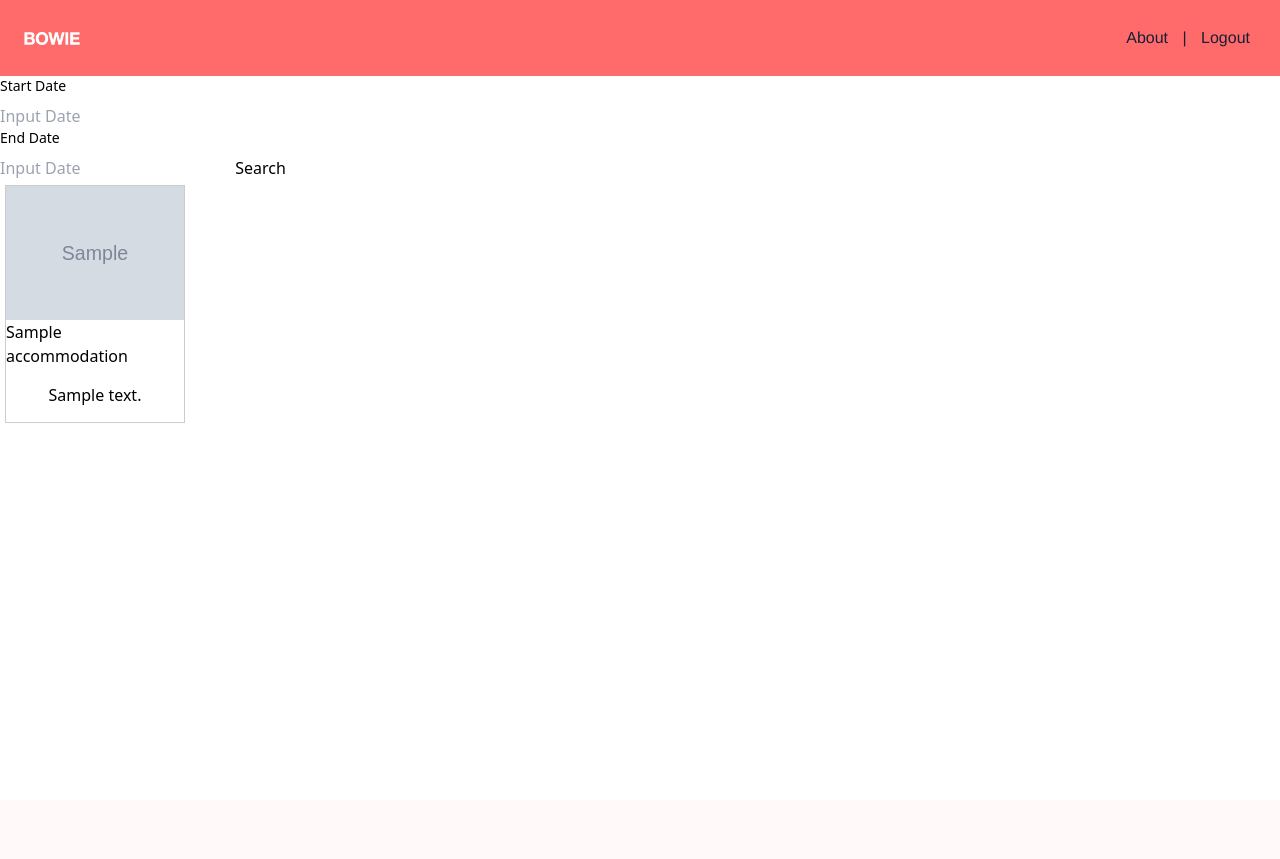
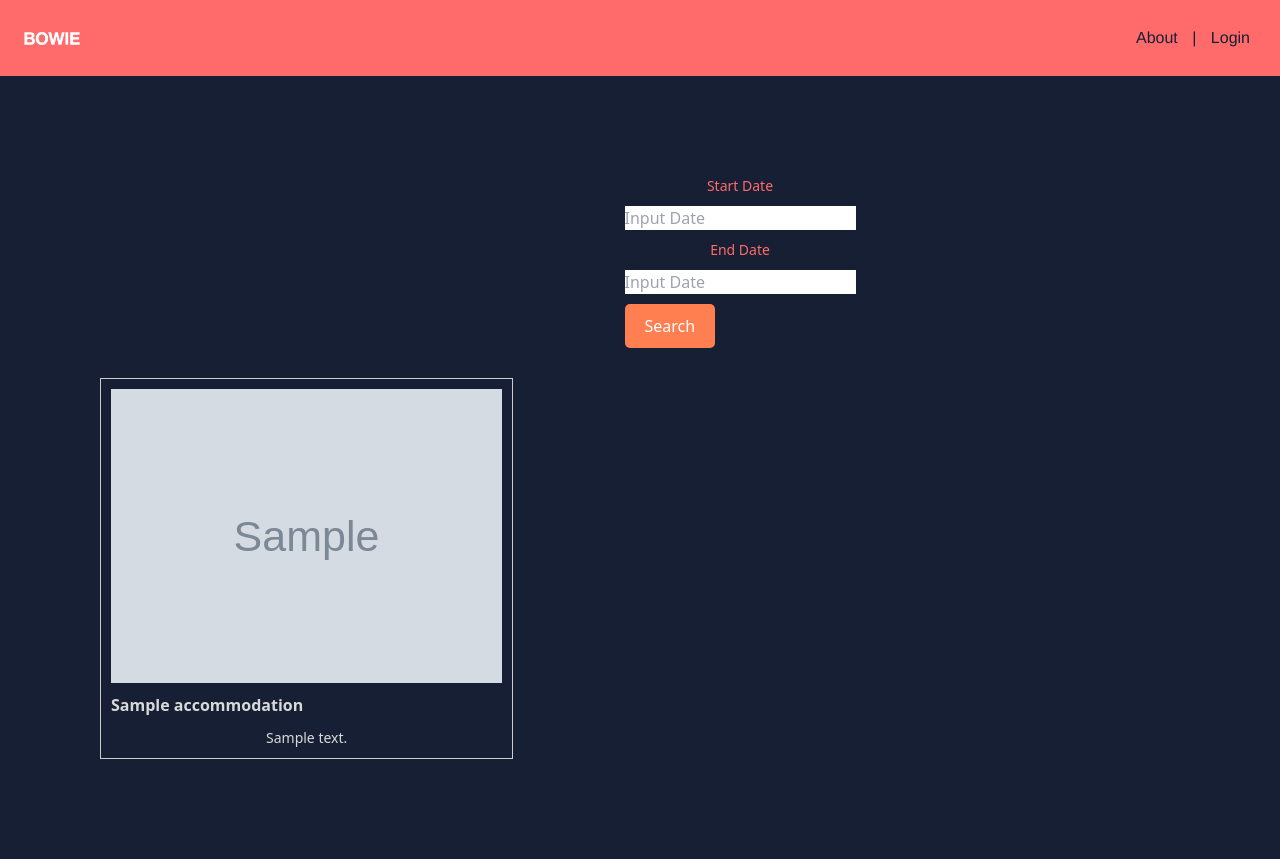
Before and after one commit to AdrianBcode/Bowie-BnB-Project, a Flask app: template templates/accommodations.html in a window 1280 px wide; the page is wider, and only the part inside the window is pictured. Before the commit the page ends 423 px from the top of that part, so only its background shows below. Run offline with Flask 3, Linux system fonts and the light colour scheme; the template is opened without the code that fills it: most values are stand-ins (such as "Sample title", 1, 10 or a date in 2020); grey boxes marked "Sample" are stand-in pictures; some libraries are stand-ins or nearby versions.

Commit message:
Update static and templates with html, css and tailwind

```diff
--- a/static/style-about.css
+++ b/static/style-about.css
@@ -52,4 +52,7 @@ h1, h2, .unique-description {
     flex-direction: column;
     justify-content: center;
     align-items: center;
+    text-transform: uppercase;
+    margin: 10px;
+    padding: 10px;
 }
--- /dev/null
+++ b/static/style-accomm.css
@@ -0,0 +1,83 @@
+/* style.css */
+header {
+    background-color: #ff6b6b; /* coral 60% */
+    color: #171f34; /* navy 30% */
+    padding: 10px;
+    display: flex;
+    justify-content: space-between;
+    align-items: center;
+    font-family: 'Helvetica Neue', sans-serif;
+}
+
+#logo {
+    width: 100px;
+    margin: 0;
+}
+
+#nav {
+    margin-right: 10px;
+}
+
+#nav a {
+    text-decoration: none;
+    color: #171f34;
+    margin: 0 10px;
+    font-family: 'Helvetica Neue', sans-serif;
+}
+
+body {
+    background-color: #171f34;
+    color: #d9d9d9;
+}
+
+.container {
+    display: flex;
+    flex-direction: column;
+    align-items: center;
+    margin: 100px;
+}
+
+.search-form {
+    text-align: center;
+    margin-bottom: 20px;
+}
+
+.search-form label, .search-form input, .search-form button {
+    display: block;
+    margin-bottom: 10px;
+}
+
+.grid-results {
+    display: grid;
+    grid-template-columns: repeat(3, 1fr);
+    gap: 20px;
+    justify-content: center;
+}
+
+.gallery {
+    text-align: center;
+    border: 1px solid #ccc;
+    padding: 10px;
+    max-width: 100%;
+}
+
+.gallery a {
+    text-decoration: none;
+    color: #333;
+}
+
+.gallery img {
+    max-width: 100%;
+    height: auto;
+    width: 100%;
+    object-fit: cover;
+}
+
+.gallery .flex.center {
+    font-weight: bold;
+    margin: 10px 0;
+}
+
+.gallery .desc {
+    font-size: 14px;
+}
--- a/templates/about.html
+++ b/templates/about.html
@@ -21,11 +21,11 @@
             <a href="/login">Login</a>
         </div>
     </header>
-    <h1>About Us</h1>
+    <h1 style="font-weight: bold;"> About Us</h1>
 
     <div class="visionary">
         <h2>Meet the Visionaries:</h2>
-        <ul>
+        <ul style="text-align: center;">
             <li>George, the Free Spirit</li>
             <li>Iain, the Design Guru</li>
             <li>Mustafa, the Techno-Whiz</li>
@@ -33,7 +33,7 @@
         </ul>
     </div>
 
-    <h2>What Makes BowieBnB Unique:</h2>
+    <h2 style="font-weight: bold;"> What Makes BowieBnB Unique:</h2>
     <p>
         BowieBnB distinguishes itself through a unique blend of innovation, style, and heartfelt hospitality. What sets BowieBnB apart is its commitment to creating memorable journeys rather than just providing accommodations. We redefine the way travelers experience the world by offering a handpicked selection of enchanting stays that are a world away from cookie-cutter hotels.
     </p>
--- a/templates/accommodations.html
+++ b/templates/accommodations.html
@@ -2,9 +2,10 @@
 <html>
 <head>
     <title>BowieBnB - List of accommodations</title>
-    <link rel="stylesheet" type="text/css" href="/static/style-spaces.css">
+    <link rel="stylesheet" type="text/css" href="/static/style-accomm.css">
     <link rel="stylesheet" href="https://cdn.jsdelivr.net/npm/tailwindcss@2.2.19/dist/tailwind.min.css">
-    <script src="/static/script-spaces.js"></script>
+    <script src="https://cdn.tailwindcss.com"></script>
+    <script src="/static/myscript.js"></script>
 </head>
 <body>
     <header>
@@ -15,29 +16,30 @@
         </div>
         <div id="nav">
             <a href="/about">About</a> |
-            <a href="/logout">Logout</a>
+            <a href="/login">Login</a>
         </div>
     </header>
 
-    <div>
-        <form>
-            <label for="start_date" class="block mb-2 text-sm font-medium text-coral dark:text-white">Start Date</label>
+    <div class="container">
+        <form class="search-form">
+            <label for="start_date" class="block mb-2 text-sm font-medium text-coral dark:-coral">Start Date</label>
             <input name="start_date" id="start_date" type="text" placeholder="Input Date">
-            <label for="end_date" class="block mb-2 text-sm font-medium text-coral dark:text-white">End Date</label>
+            <label for "end_date" class="block mb-2 text-sm font-medium text-coral dark:text-white">End Date</label>
             <input name="end_date" id="end_date" type="text" placeholder="Input Date">
-            <button type="submit">Search</button>
+            <button type="submit" style="background-color: coral; color: white; border: none; border-radius: 5px; padding: 10px 20px; transition: background-color 0.3s; display: flex; justify-content: center; align-items: center;">Search</button>
         </form>
-    </div>
 
-
+        <div class="grid-results">
             {% for accommodation in accommodations %}
             <div class="gallery">
                 <a target="_blank" href="/accommodations/{{ accommodation.place_name }}">
-            <img src="/static/assets/accomodation_images/{{ accommodation.img_path }}" alt="" width="600" height="400">
+                    <img src="/static/assets/accommodation_images/{{ accommodation.img_path }}" alt="" width="600" height="400">
                 </a>
                 <div class="flex center"> {{ accommodation.place_name }}</div>
                 <div class="desc">{{ accommodation.description }}</div>
             </div>
             {% endfor %}
-
+        </div>
+    </div>
 </body>
+</html>
```
Lines whose indentation alone changed are shown as unchanged.
